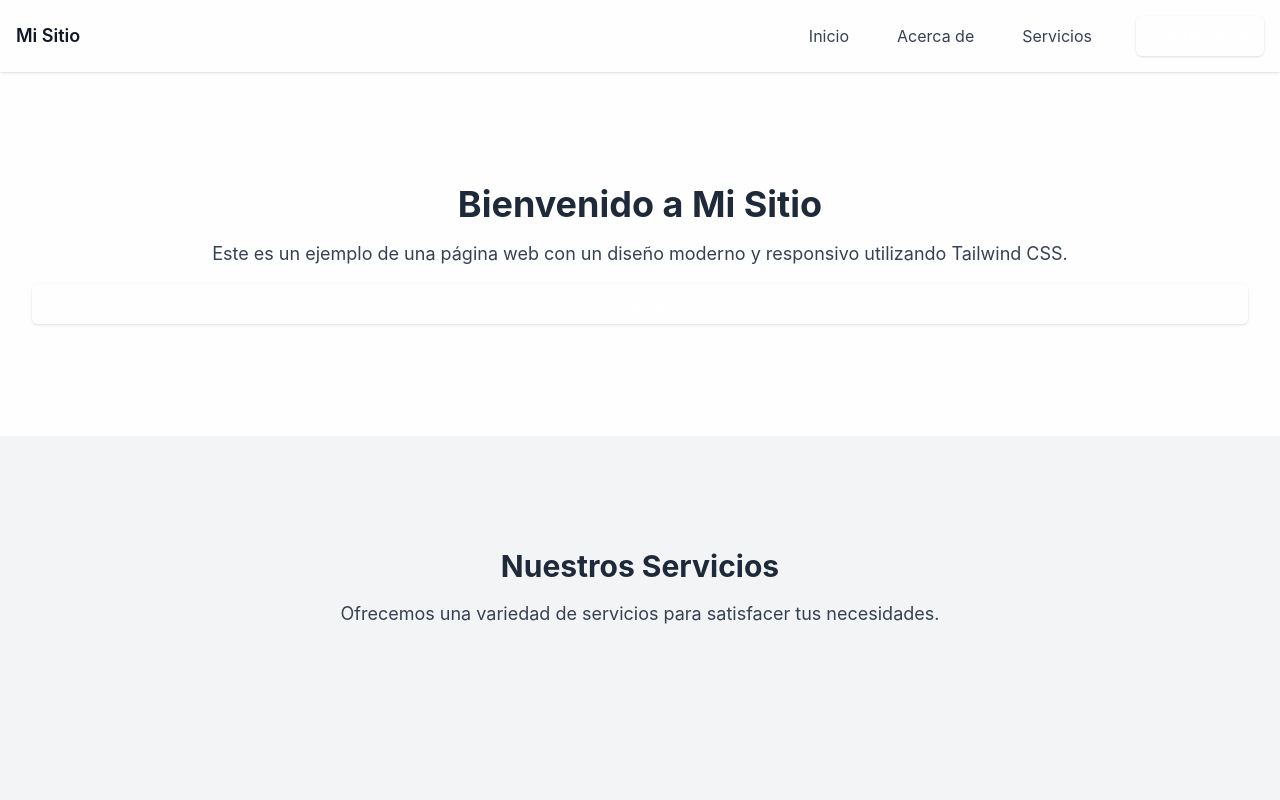
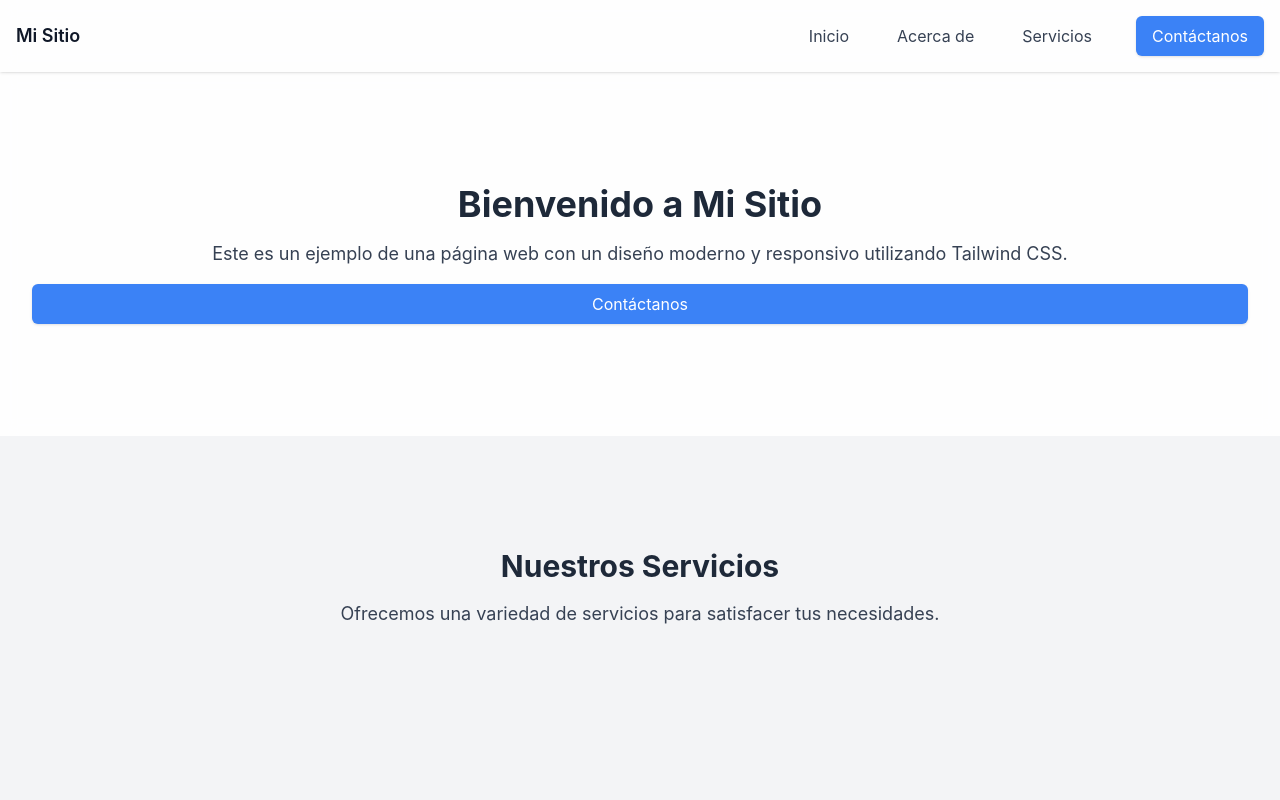
Before and after one commit to shini66/SerivePageDemo, a website: page src/index.html in a window 1280 px wide. Shown: the top 800 px of the page. Drawn offline with nearby package versions, Linux system fonts and the light colour scheme; files that its build step writes are made by us from their sources.

Commit message:
feat: Add CSS variables and fix Tailwind content path
Introduce CSS custom properties (colors and shadow) in src/css/style.css to centralize theme tokens for the project. Update tailwind.config.js to use './src/index.html' instead of './index.html' so Tailwind scans the src directory for class usage.

```diff
--- a/src/css/style.css
+++ b/src/css/style.css
@@ -1 +1,12 @@
 @import "tailwindcss";
+
+:root {
+    --color-primary:   #3B82F6;
+    --color-primary-hover:   #094ebd;
+    --color-secondary: #10B981;
+    --color-secondary-hover: #059669;
+    --color-dark:      #111827;
+    --color-text:      #374151;
+    --color-bg:        #F9FAFB;
+    --shadow:          0 4px 24px rgba(0,0,0,.08);
+}
--- a/tailwind.config.js
+++ b/tailwind.config.js
@@ -1,6 +1,6 @@
 module.exports = {
   content: [
-    './index.html',
+    './src/index.html',
     './src/**/*.{js,jsx,ts,tsx,html}'
   ],
   theme: {
```
